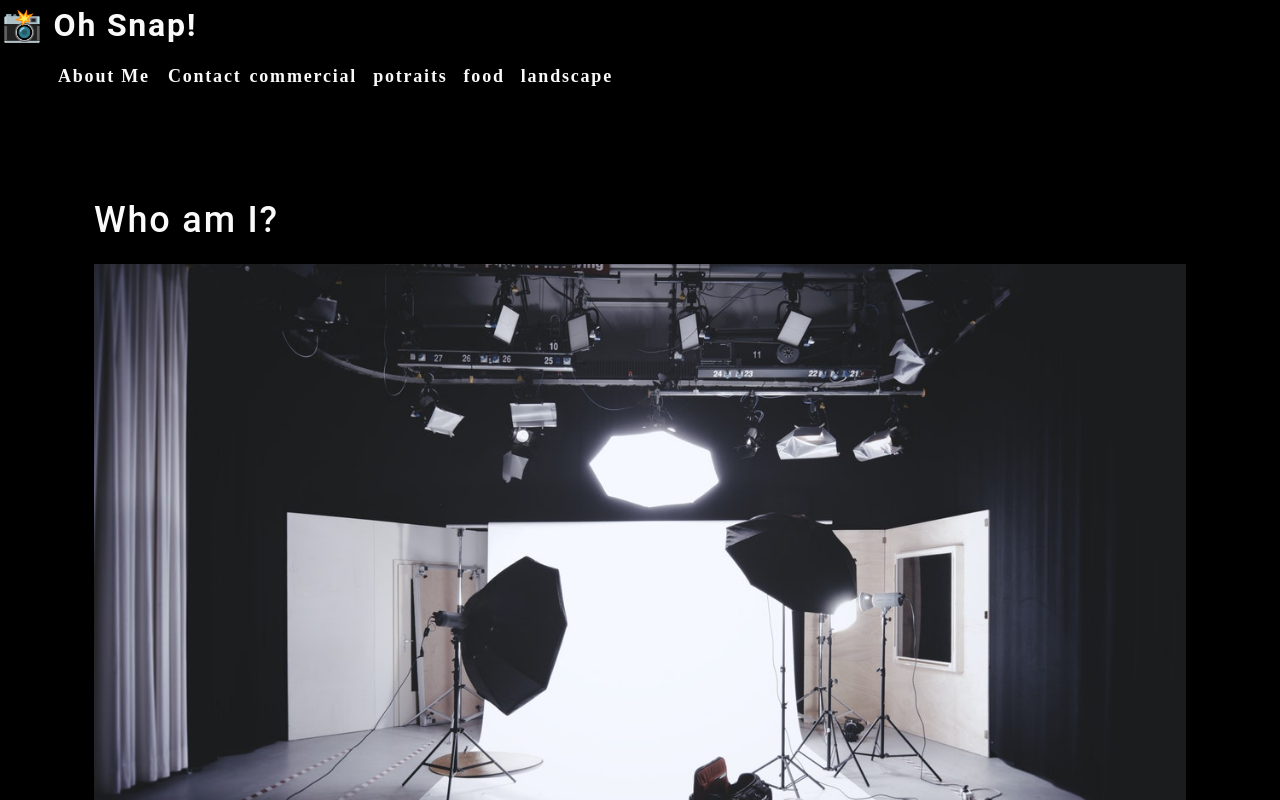
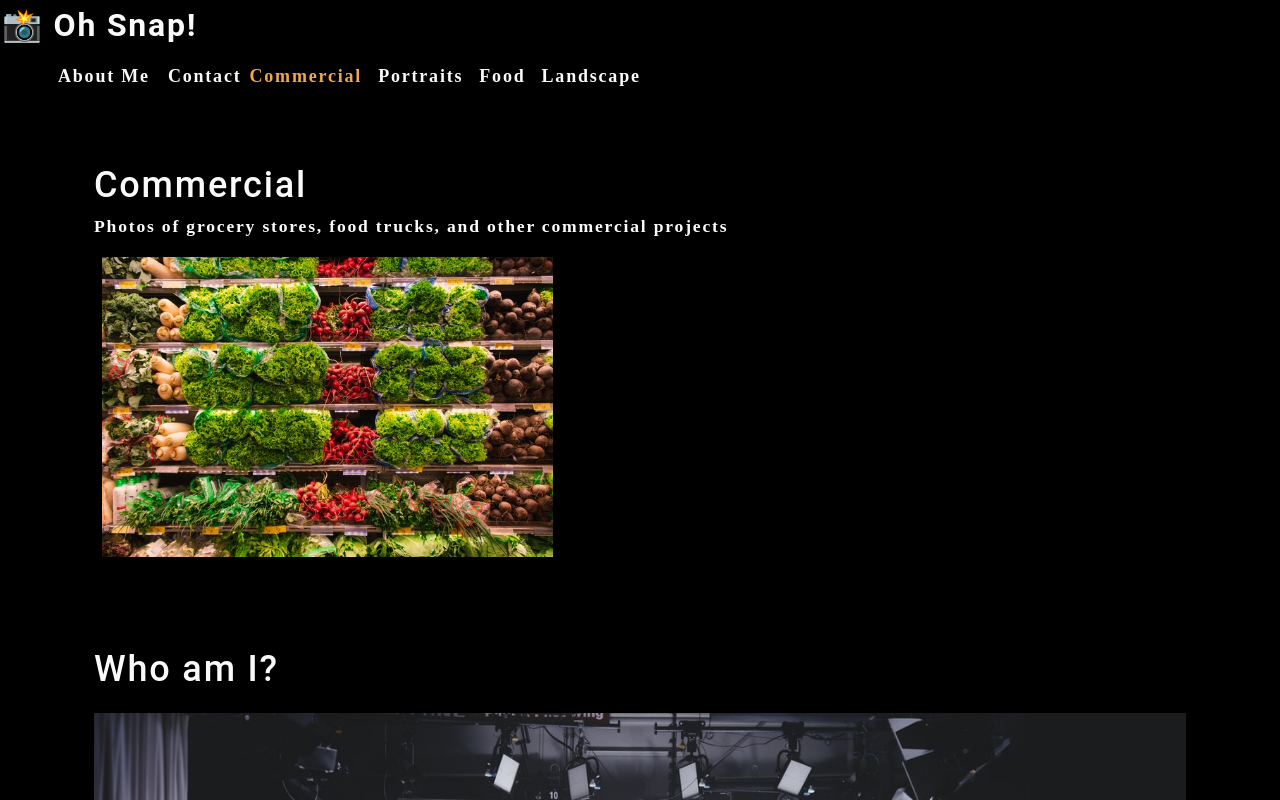
Before and after one commit to RiderCogswell/photo-port, a React (Create React App) app: page / in a window 1280 px wide. Shown: the top 800 px of the page. Built offline with nearby package versions, Linux system fonts and the light colour scheme.

Commit message:
lift state

```diff
--- a/src/App.js
+++ b/src/App.js
@@ -1,19 +1,38 @@
 // treat App.js as the wrapper component that houses all the other components
 // to effect any change on the application, we need to modify this file or add components inside it
-import React from 'react';
+import React, { useState } from 'react';
 import './App.css';
 // index.js is implied;
 import Nav from './components/Nav';
 import About from './components/About';
+import Gallery from './components/Gallery';
 
 
 function App() {
+  // not necessary to use state here, especially without a Setter
+  const [categories] = useState([
+    { name: 'commercial', description: 'Photos of grocery stores, food trucks, and other commercial projects' },
+    { name: 'portraits', description: 'Portraits of people in my life' },
+    { name: 'food', description: 'Delicious delicacies' },
+    { name: 'landscape', description: 'Fields, farmhouses, waterfalls, and the beauty of nature' },
+  ]);
+
+
+  const [currentCategory, setCurrentCategory] = useState(categories[0])
+
   return (
     // looks like HTML but actually it's a language called JSX, which can represent HTML in JavaScript
     <div>
-      <Nav></Nav>
+      <Nav
+        categories={categories}
+        setCurrentCategory={setCurrentCategory}
+        currentCategory={currentCategory}
+      ></Nav>
       <main>
-        <About></About>
+        <div>
+          <Gallery></Gallery>
+          <About></About>
+        </div>
       </main>
     </div>
   );
--- /dev/null
+++ b/src/components/Gallery/index.js
@@ -0,0 +1,25 @@
+import React from "react";
+import { capitalizeFirstLetter } from '../../utils/helpers';
+import photo from '../../assets/small/commercial/0.jpg';
+
+const Gallery = (props) => {
+    const currentCategory = {
+        name: 'commercial',
+        description: 'Photos of grocery stores, food trucks, and other commercial projects',
+    };
+    return(
+        <section>
+            <h1>{capitalizeFirstLetter(currentCategory.name)}</h1>
+            <p>{currentCategory.description}</p>
+            <div className='flex-row'>
+                <img
+                    src={photo}
+                    alt='Commercial Example'
+                    className='img-thumbnail mx-1'
+                />
+            </div>
+        </section>
+    );
+};
+
+export default Gallery;
--- a/src/components/Nav/index.js
+++ b/src/components/Nav/index.js
@@ -1,30 +1,22 @@
 import React from 'react';
+import { capitalizeFirstLetter } from '../../utils/helpers';
 
-const Nav = () => {
-    const categories = [
-        {
-            name: 'commercial',
-            description:
-            'Photos of grocery stores, food trucks, and other commercial projects',
-        },
-        { name: 'potraits', description: 'Portraits of people in my life' },
-        { name: 'food', description: 'Delicious delicacies' },
-        {
-            name: 'landscape',
-            description: 'Fields, farmhouses, waterfalls, and the beauty of nature',
-        },
-    ];
-
-    function categorySelected() {
-        // eslint-disable-next-line no-restricted-globals
-        console.log(`${name} clicked`);
-    }
+const Nav = (props) => {
+    const {
+        categories = [],
+        setCurrentCategory,
+        currentCategory
+    } = props;
 
     return(
         <header>
             <h2>
                 <a data-testid='link' href='/'>
-                    <span role='img' aria-label='camera'> 📸</span> Oh Snap!
+                    <span role='img' aria-label='camera'>
+                        {' '}
+                        📸
+                    </span>{' '}
+                    Oh Snap!
                 </a>
             </h2>
             <nav>
@@ -40,11 +32,16 @@
                     {/* note that the .map() must return only a single JSX element - (), versus multiple - {} */}
                     {categories.map((category) => (
                         <li
-                            className='mx-1'
-                            key={category.name}
+                            // 'Short-circuit' expression,
+                            className={`mx-1 ${
+                                // as long as left side is true, the right side gets evaluated and sets navActive as a class
+                                currentCategory.name === category.name && 'navActive'
+                            }`} key={category.name}
                         >
-                            <span onClick={categorySelected(category.name)}>
-                                {category.name}
+                            <span onClick={() => {
+                                setCurrentCategory(category)
+                            }}>
+                                {capitalizeFirstLetter(category.name)}
                             </span>
                         </li>
                     ))}
```
